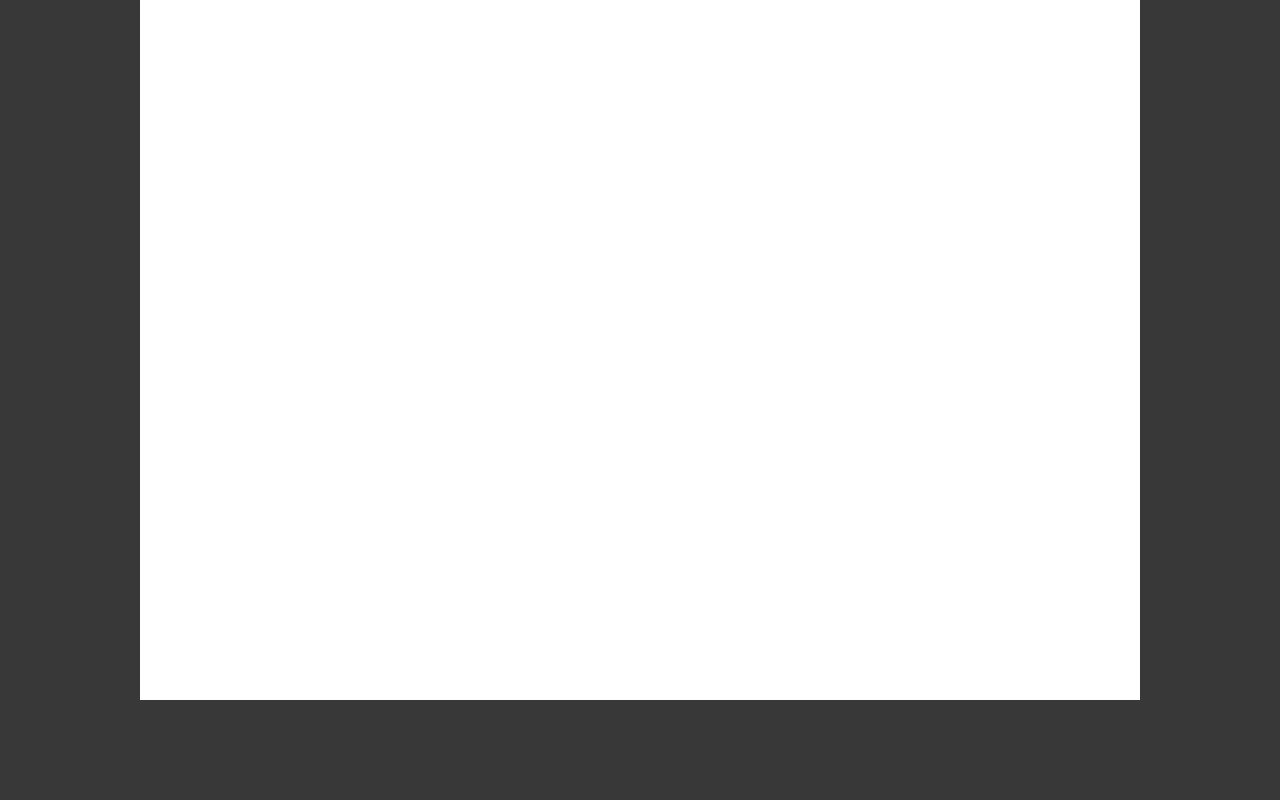
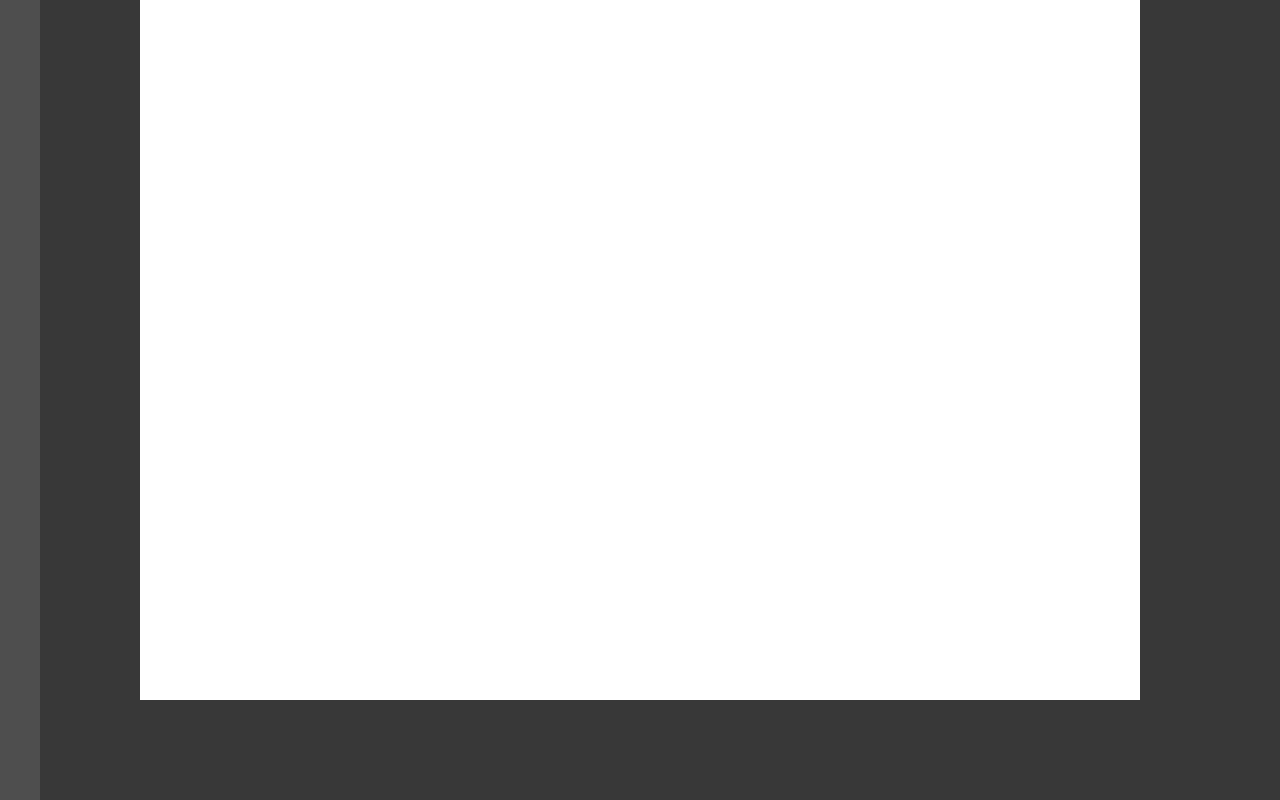
Before and after one commit to mateuszbuturla/BuPaint-Studio, a React (Create React App) app: page / in a window 1280 px wide. Built offline with nearby package versions, Linux system fonts and the light colour scheme.

Commit message:
create toolbar

```diff
--- a/src/App.tsx
+++ b/src/App.tsx
@@ -1,8 +1,14 @@
 import react from 'react';
 import { Canvas } from 'components/common';
+import { ToolBar } from 'components/layout';
 
 const App = () => {
-  return <Canvas />;
+  return (
+    <>
+      <Canvas />
+      <ToolBar />
+    </>
+  );
 };
 
 export default App;
--- /dev/null
+++ b/src/components/layout/ToolBar/StyledToolBar.ts
@@ -0,0 +1,12 @@
+import styled from 'styled-components';
+
+const StyledToolBar = styled.div`
+  width: 40px;
+  height: 100vh;
+  position: fixed;
+  top: 0;
+  left: 0;
+  background-color: ${(props) => props.theme.colors.lightBG};
+`;
+
+export { StyledToolBar };
--- /dev/null
+++ b/src/components/layout/ToolBar/index.tsx
@@ -0,0 +1,8 @@
+import React from 'react';
+import { StyledToolBar } from './StyledToolBar';
+
+const ToolBar = () => {
+  return <StyledToolBar></StyledToolBar>;
+};
+
+export default ToolBar;
--- /dev/null
+++ b/src/components/layout/index.ts
@@ -0,0 +1,3 @@
+import ToolBar from './ToolBar';
+
+export { ToolBar };
```
